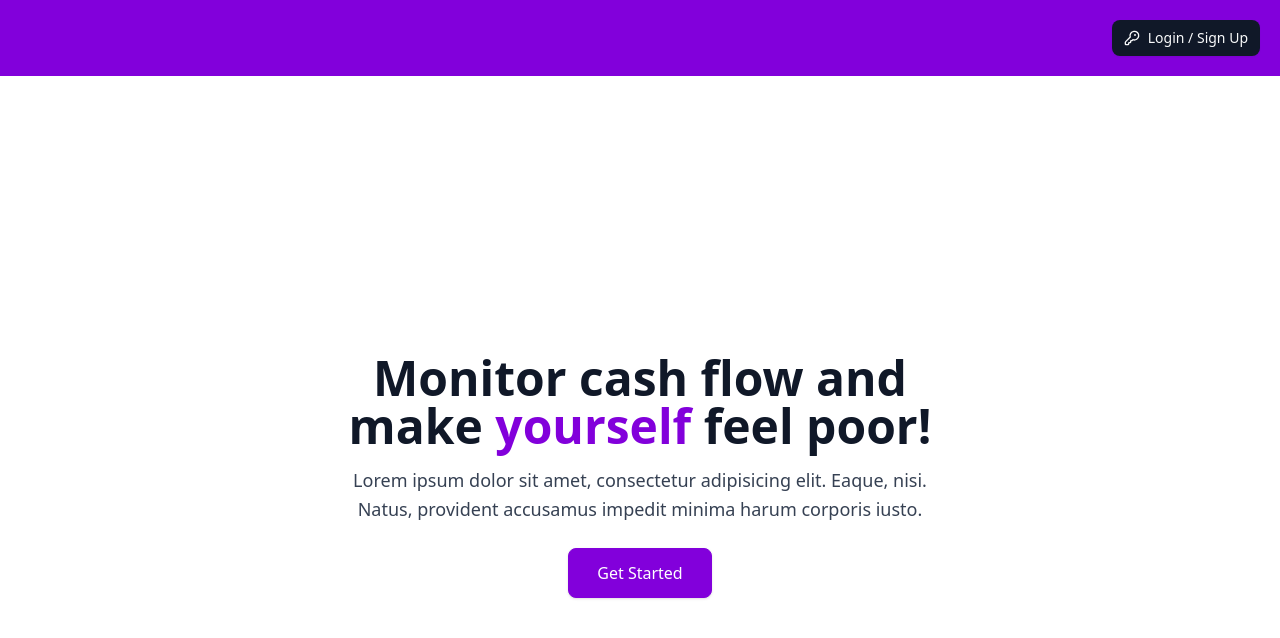
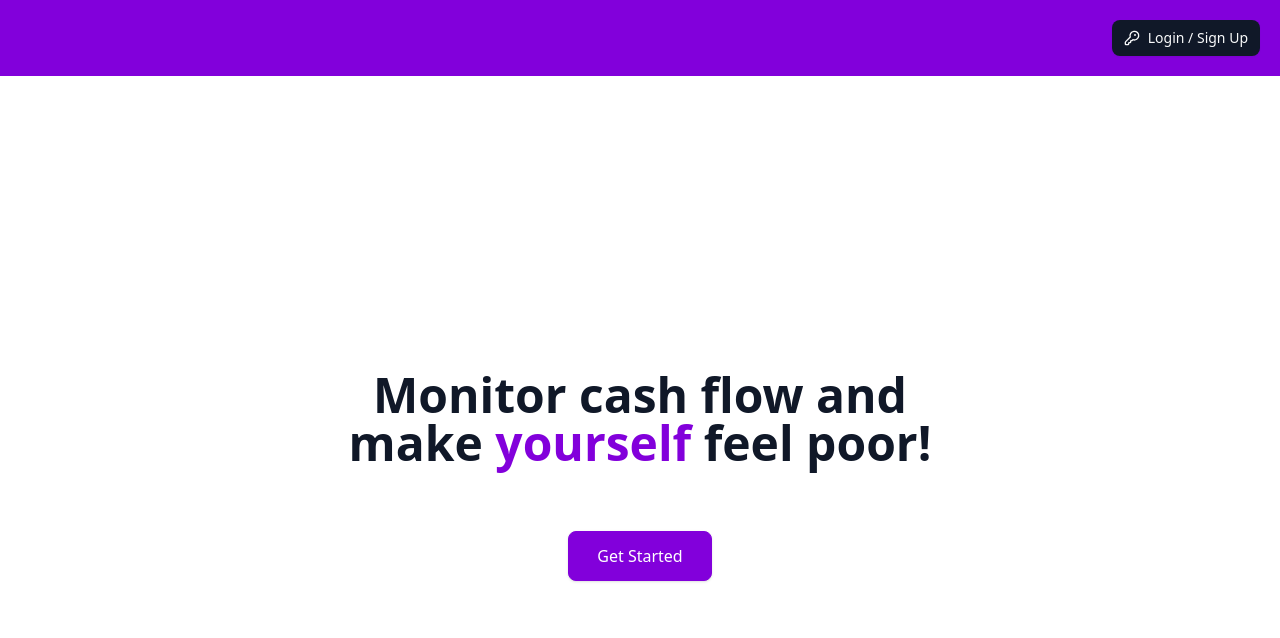
Before and after one commit to MH-WebDev/budget-tracker, a Next.js app: page / in a window 1280 px wide. Shown: the top 638 px of the page. Built offline with nearby package versions, Linux system fonts and the light colour scheme.

Commit message:
Moved sign-in and sign-up pages to (auth) directory

```diff
--- a/src/app/_components/Hero.jsx
+++ b/src/app/_components/Hero.jsx
@@ -12,15 +12,15 @@ function Hero() {
                 feel poor!
             </h1>
 
-            <p className="mt-4 text-base text-pretty text-gray-700 sm:text-lg/relaxed">
+            {/* <p className="mt-4 text-base text-pretty text-gray-700 sm:text-lg/relaxed">
                 Lorem ipsum dolor sit amet, consectetur adipisicing elit. Eaque, nisi. Natus, provident
                 accusamus impedit minima harum corporis iusto.
-            </p>
+            </p> */}
 
-            <div className="mt-4 flex justify-center gap-4 sm:mt-6">
+            <div className="mt-4 pt-10 flex justify-center gap-4 sm:mt-6">
                 <a
                 className="inline-block rounded-md border border-purple-700 bg-purple-700 px-7 py-3 font-medium text-white shadow-sm transition-colors hover:bg-purple-600"
-                href="#"
+                href="/sign-up"
                 >
                 Get Started
                 </a>
```
Also changed, not shown: src/app/(auth)/sign-in/[[...sign-in]]/page.jsx (renamed from src/app/sign-in/[[...sign-in]]/page.jsx), src/app/(auth)/sign-up/[[...sign-up]]/page.jsx (renamed from src/app/sign-up/[[...sign-up]]/page.jsx).
